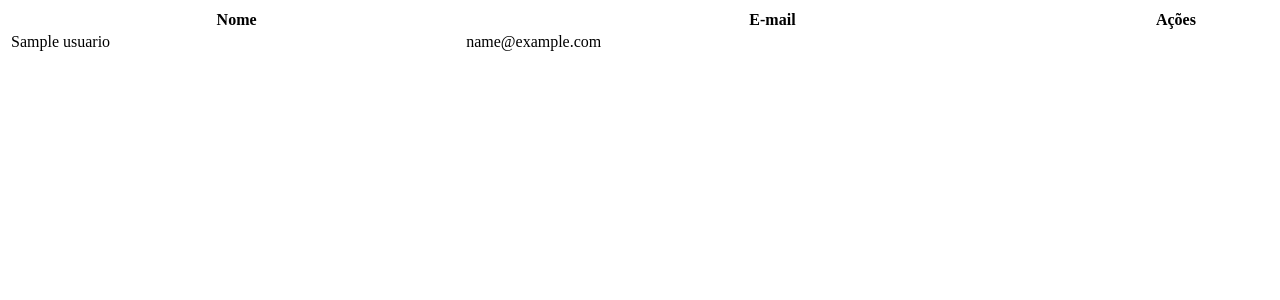
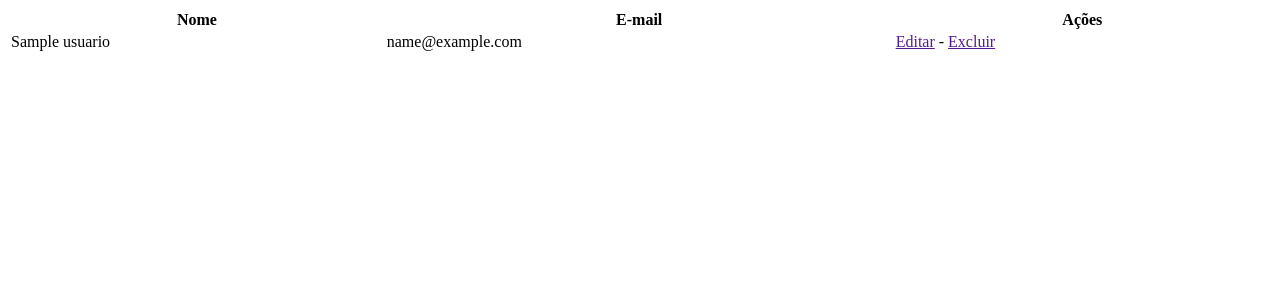
Before and after one commit to edumatheus65/exercicio_controle_de_usuarios, a PHP site: page / in a window 1280 px wide. Shown: the top 300 px of the page. Run offline with PHP 8.4, Linux system fonts and the light colour scheme; tables that the repository leaves empty or names only in its code hold one stand-in row (values such as "Sample post").

Commit message:
Fatorando o codigo dos metodos editar e excluir, refernte ao front-end

```diff
--- a/index.php
+++ b/index.php
@@ -26,6 +26,8 @@
                 echo '<tr>';
                 echo '<td>' . $usuarios['nome'] . '</td>';
                 echo '<td>' . $usuarios['email'] . '</td>';
+                echo '<td><a href="">Editar</a> - <a href="">Excluir</a></td>';
+
                 echo '<tr>';
             }
         }
```
